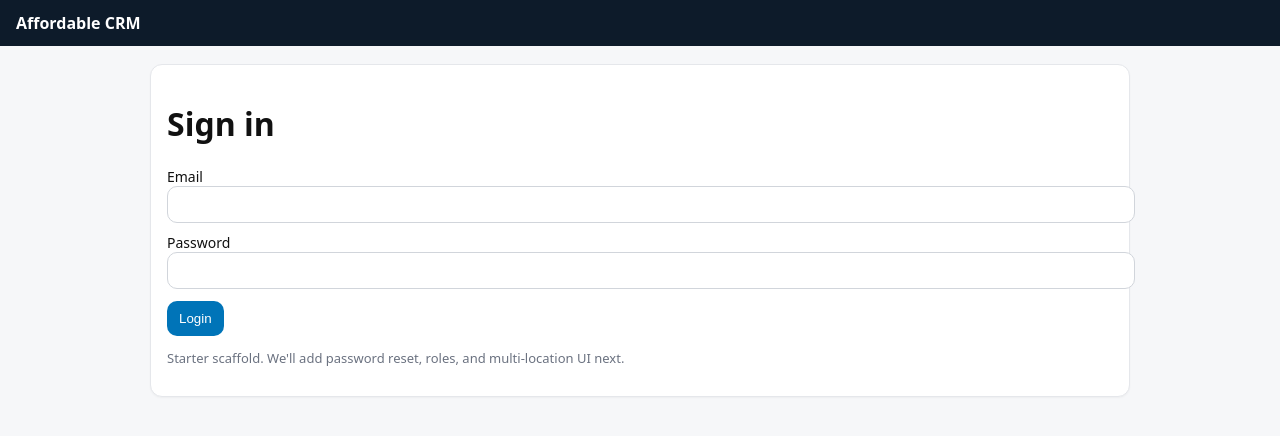
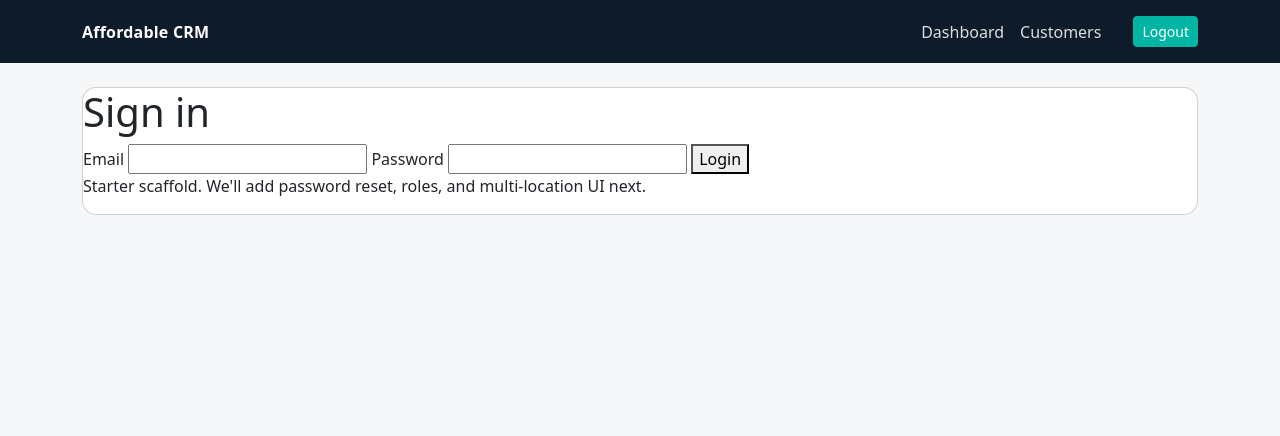
Before and after one commit to affordablesecurity/AffordableDash, a FastAPI app: template app/web/templates/login.html in a window 1280 px wide. Shown: the top 436 px of the page. Run offline with FastAPI, Linux system fonts and the light colour scheme; the template is opened without the code that fills it, so the values that code supplies are empty.

Commit message:
Update base.html

```diff
--- a/app/web/templates/base.html
+++ b/app/web/templates/base.html
@@ -1,23 +1,69 @@
 <!doctype html>
 <html lang="en">
   <head>
-    <meta charset="utf-8"/>
-    <meta name="viewport" content="width=device-width,initial-scale=1"/>
+    <meta charset="utf-8" />
+    <meta name="viewport" content="width=device-width, initial-scale=1" />
     <title>{{ title or "Affordable CRM" }}</title>
-    <link rel="stylesheet" href="/static/css/app.css"/>
+
+    <!-- Bootstrap (CDN) -->
+    <link
+      href="https://cdn.jsdelivr.net/npm/bootstrap@5.3.3/dist/css/bootstrap.min.css"
+      rel="stylesheet"
+      crossorigin="anonymous"
+    />
+
+    <style>
+      body { background: #f6f7f9; }
+      .topbar {
+        background: #0d1b2a;
+        color: #fff;
+      }
+      .brand {
+        font-weight: 700;
+        letter-spacing: .2px;
+      }
+      .nav-link, .nav-link:visited { color: rgba(255,255,255,.85); }
+      .nav-link:hover { color: #fff; }
+      .card { border-radius: 14px; }
+      .btn-primary { background: #0074B8; border-color: #0074B8; }
+      .btn-success { background: #00B5A3; border-color: #00B5A3; }
+    </style>
   </head>
+
   <body>
-    <header class="topbar">
-      <div class="brand">Affordable CRM</div>
-      {% if user %}
-      <div class="right">
-        <span class="user">{{ user.email }}</span>
-        <a class="btn" href="/logout">Logout</a>
+    <div class="topbar py-3">
+      <div class="container d-flex align-items-center justify-content-between">
+        <div class="brand">Affordable CRM</div>
+
+        <div class="d-flex align-items-center gap-3">
+          <a class="nav-link text-decoration-none" href="/dashboard">Dashboard</a>
+          <a class="nav-link text-decoration-none" href="/customers">Customers</a>
+
+          {% if locations %}
+            <form class="d-flex align-items-center" method="get" action="/set-location">
+              <select class="form-select form-select-sm" name="location_id" onchange="this.form.submit()">
+                {% for loc in locations %}
+                  <option value="{{ loc.id }}" {% if active_location_id == loc.id %}selected{% endif %}>
+                    {{ loc.name if loc.name else ("Location " ~ loc.id) }}
+                  </option>
+                {% endfor %}
+              </select>
+            </form>
+          {% endif %}
+
+          <div class="small" style="opacity:.9">{{ user.email if user else "" }}</div>
+          <a class="btn btn-sm btn-success" href="/logout">Logout</a>
+        </div>
       </div>
-      {% endif %}
-    </header>
-    <main class="container">
+    </div>
+
+    <main class="container py-4">
       {% block content %}{% endblock %}
     </main>
+
+    <script
+      src="https://cdn.jsdelivr.net/npm/bootstrap@5.3.3/dist/js/bootstrap.bundle.min.js"
+      crossorigin="anonymous"
+    ></script>
   </body>
 </html>
```
